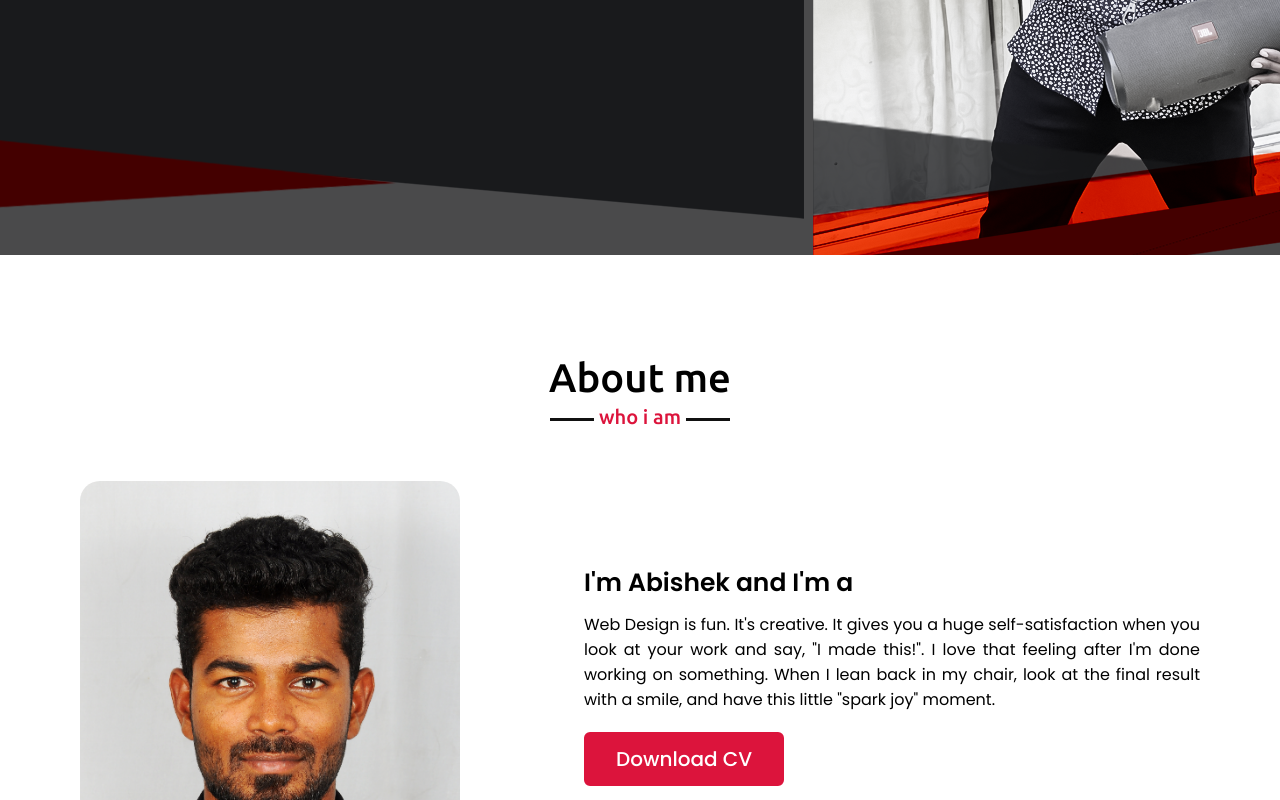
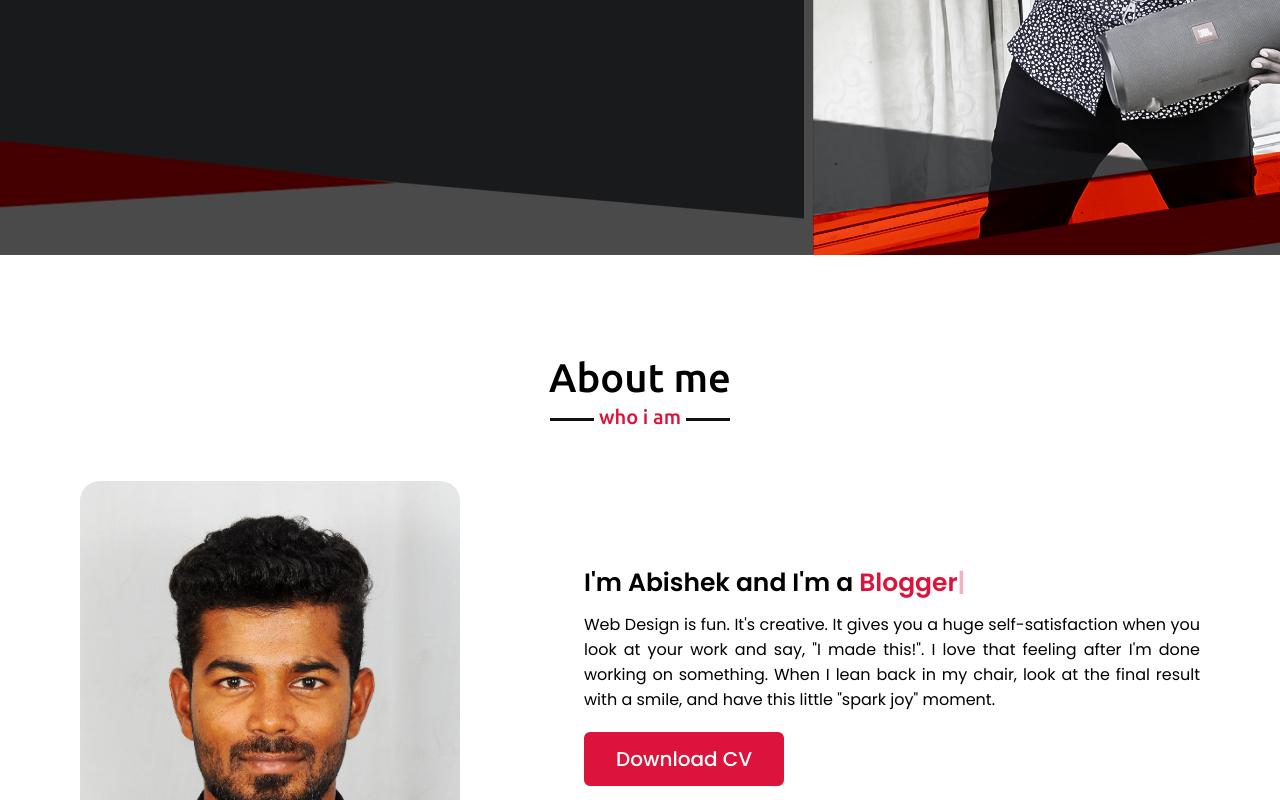
Before and after one commit to AbishekRepo/Portfolio-React, a React (Vite) app: page / in a window 1280 px wide. Shown: the part 545-1345 px from the top of the page. Built offline with nearby package versions, Linux system fonts and the light colour scheme.

Commit message:
create a context aand About section typed

```diff
--- a/src/components/About.jsx
+++ b/src/components/About.jsx
@@ -1,6 +1,25 @@
+import { useEffect, useRef } from "react";
+import Typed from "typed.js";
 import Resume from "../assets/Abishek-2022 -  Front End Wed dev.pdf";
 
 const About = () => {
+  const typeTarget = useRef(null);
+
+  useEffect(() => {
+    const options = {
+      strings: ["YouTuber", "Developer", "Blogger", "Freelancer"],
+      typeSpeed: 100,
+      backSpeed: 60,
+      loop: true,
+    };
+
+    const typed = new Typed(typeTarget.current, options);
+
+    return () => {
+      typed.destroy();
+    };
+  }, []);
+
   return (
     <section className="about" id="about">
       <div className="max-width">
@@ -11,7 +30,8 @@ const About = () => {
           </div>
           <div className="column right">
             <div className="text">
-              I'm Abishek and I'm a <span className="typing-2"></span>
+              I'm Abishek and I'm a{" "}
+              <span className="typing-2" ref={typeTarget}></span>
             </div>
             <p>
               Web Design is fun. It's creative. It gives you a huge
--- /dev/null
+++ b/src/context/globalContext.jsx
@@ -0,0 +1,22 @@
+import { useContext, createContext, useState } from "react";
+
+const GlobalContext = createContext();
+
+export function useGlobalContext() {
+  return useContext(GlobalContext);
+}
+
+export function GlobalContextProvider({ children }) {
+  const [count, setCount] = useState(0);
+
+  const contextValue = {
+    count,
+    setCount,
+  };
+
+  return (
+    <GlobalContext.Provider value={contextValue}>
+      {children}
+    </GlobalContext.Provider>
+  );
+}
--- a/src/main.jsx
+++ b/src/main.jsx
@@ -2,9 +2,12 @@ import React from "react";
 import ReactDOM from "react-dom/client";
 import App from "./App.jsx";
 import "./index.css";
+import { GlobalContextProvider } from "./context/globalContext";
 
 ReactDOM.createRoot(document.getElementById("root")).render(
   <React.StrictMode>
-    <App />
+    <GlobalContextProvider>
+      <App />
+    </GlobalContextProvider>
   </React.StrictMode>
 );
```
